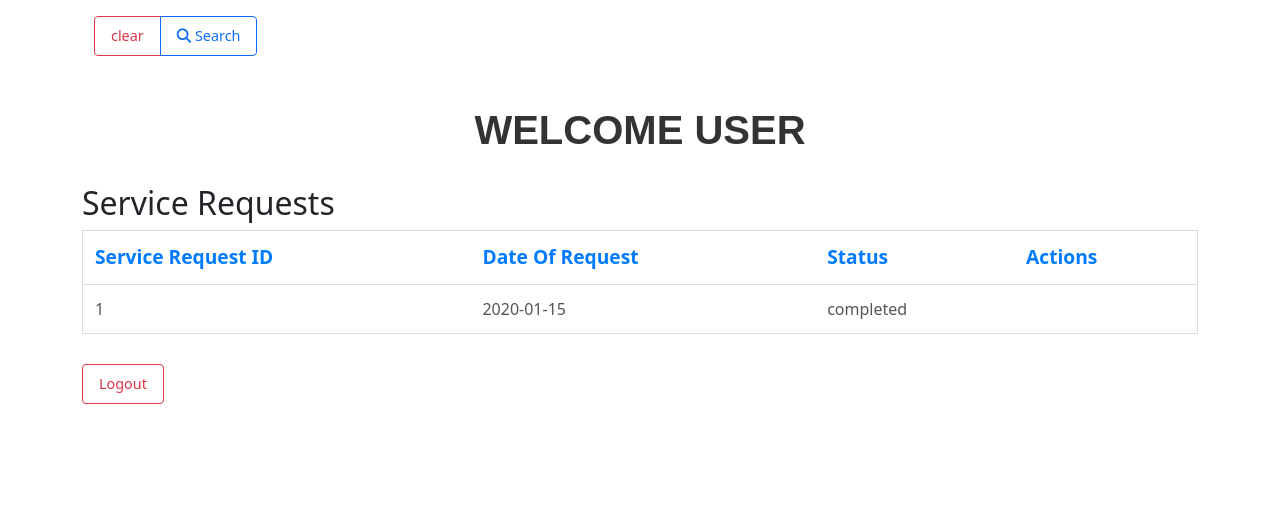
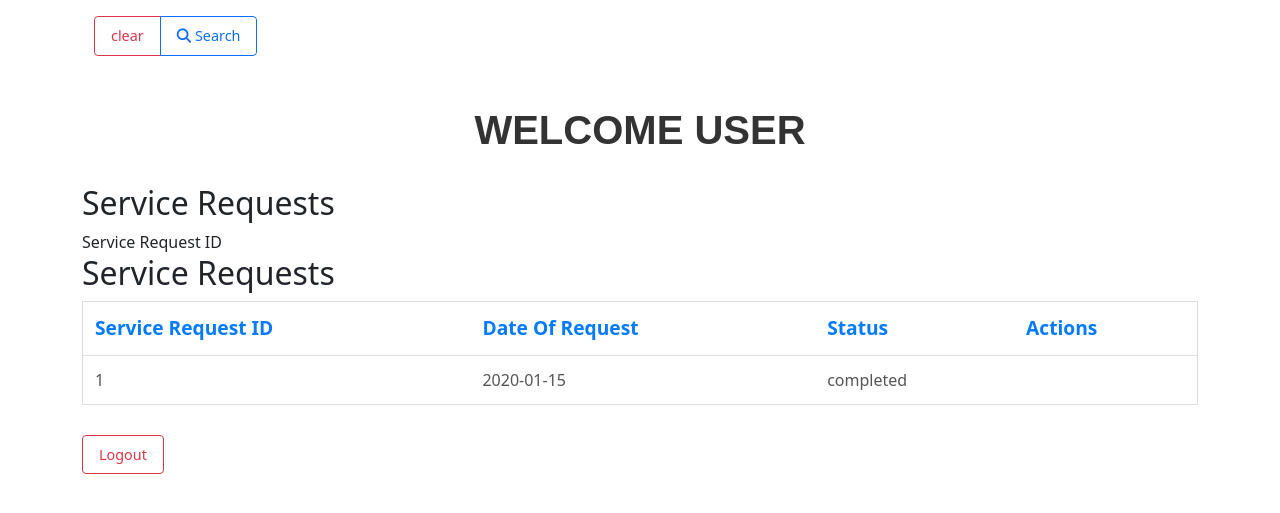
Before and after one commit to vanika02/HouseholdApp, a Flask app: template app/templates/professional_dashboard.html in a window 1280 px wide. Shown: the part 76-589 px from the top of the page. Run offline with Flask 3, Linux system fonts and the light colour scheme; the template is opened without the code that fills it: values that come from a table or form of the project are taken from there, others are empty; tables that the repository leaves empty hold one stand-in row (values such as "Sample post"); parts of the project's set-up code (start-up, migrations or seed data) failed here and were passed over; some libraries are stand-ins or nearby versions.

Commit message:
prof dashboard updated

```diff
--- a/app/templates/professional_dashboard.html
+++ b/app/templates/professional_dashboard.html
@@ -6,7 +6,37 @@ Professional Dashboard
 
 {% block content %}
 {% include 'searchbar.html' with context %}
-<h1 class="display-1">Welcome {{professional.fullname}}</h1>
+<div class="prof-dash">
+    <h1 class="display-1">Welcome {{professional.fullname}}</h1>
+    <h2 class="disply-2">Service Requests</h2>
+
+    <div class="prof-dash-detail">
+
+        <div class="prof-dash-row">
+            <span class="dash-label">Service Request ID</span>
+            <span class="dash-value"></span>
+        </div>
+
+        <div class="prof-dash-row">
+            <span class="dash-label"></span>
+            <span class="dash-value"></span>
+        </div>
+
+        <div class="prof-dash-row">
+            <span class="dash-label"></span>
+            <span class="dash-value"></span>
+        </div>
+
+        <div class="prof-dash-row">
+            <span class="dash-label"></span>
+            <span class="dash-value"></span>
+        </div>
+
+    </div>
+</div>
+
+
+
 <div>
     <h2 class="disply-2">Service Requests</h2>
     <table class="table">
```
